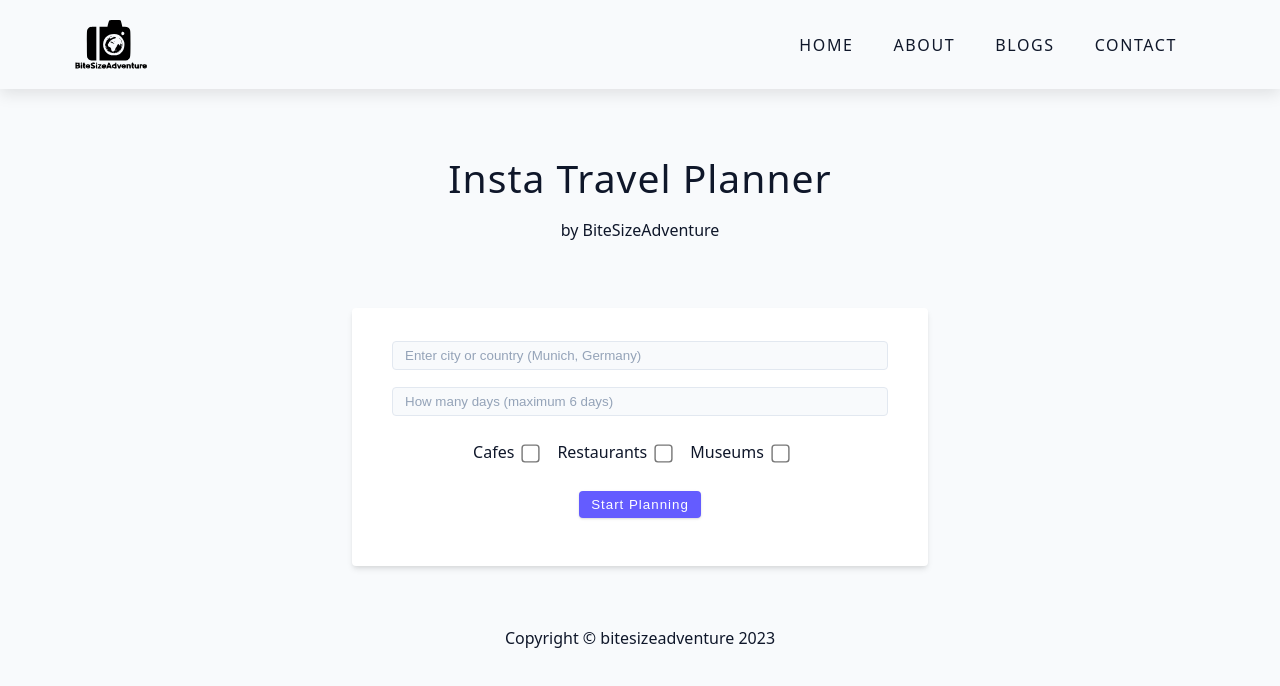
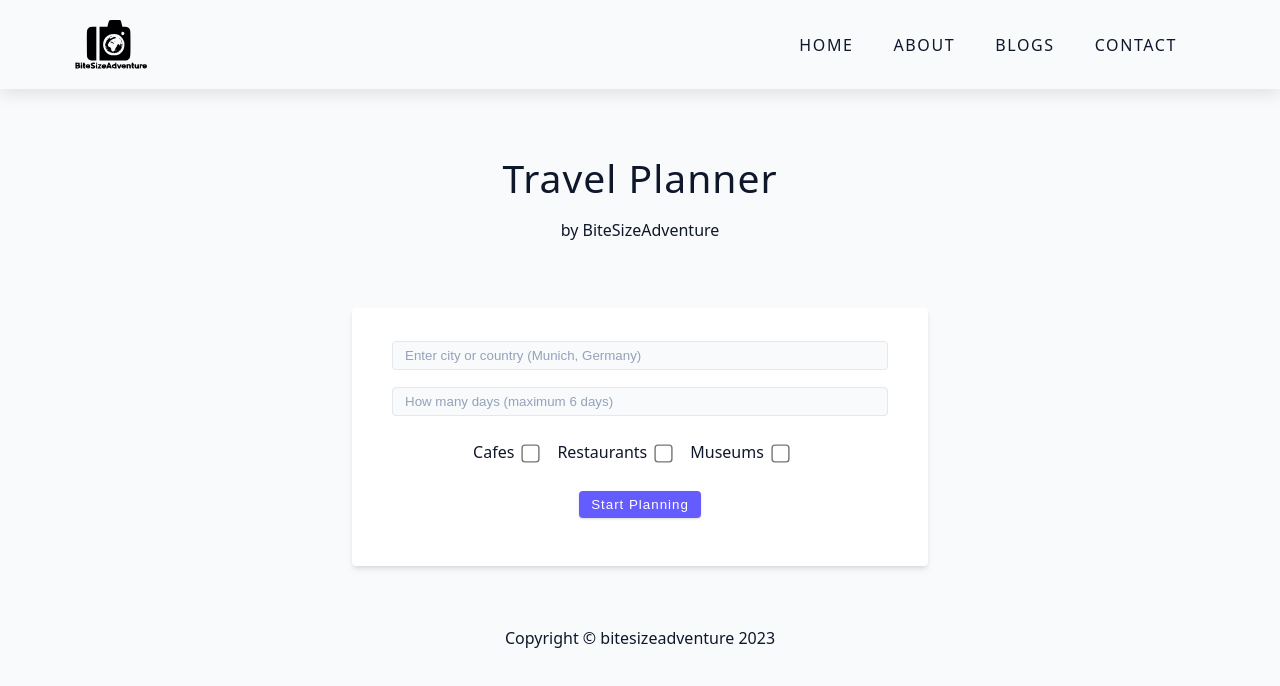
Before and after one commit to asif-git-hub/trip-planner-frontend, a React (Create React App) app: page / in a window 1280 px wide. Shown: the top 686 px of the page. Built offline with nearby package versions, Linux system fonts and the light colour scheme.

Commit message:
minor fixes to css

```diff
--- a/src/components/Header.tsx
+++ b/src/components/Header.tsx
@@ -4,7 +4,7 @@ export function Header() {
     return (
     <div className='section-title'>
       <h2>
-        Insta Travel Planner
+        Travel Planner
 
       </h2>
       <p>
--- a/src/index.css
+++ b/src/index.css
@@ -488,7 +488,7 @@ nav {
 }
 
 .about-section {
-  max-width: var(--maxWidth);
+  max-width: var(--max-width);
   background: var(--white);
   display: flex;
   gap: 1rem;
@@ -521,7 +521,7 @@ nav {
 }
 
 .contact {
-  max-width: var(--maxWidth);
+  max-width: var(--max-width);
   display: flex;
   gap: 1rem;
   /* grid-template-columns: repeat(auto-fit, minmax(300px, 1fr)); */
```
